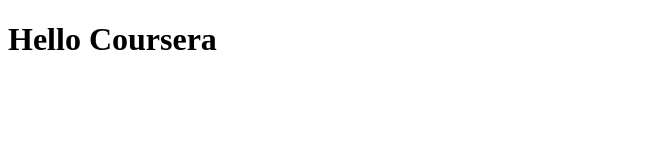
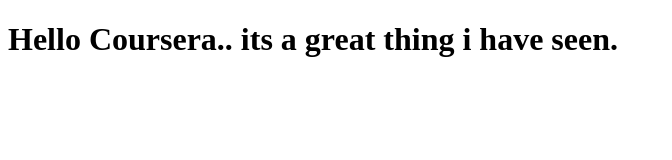
Before and after one commit to ashishldh/coursera-test, a plain HTML site: page site/index.html in a window 1280 px wide. Shown: the whole page, without its empty margins (0-672 px from the left). Drawn offline with Linux system fonts and the light colour scheme.

Commit message:
Small addition to our page content

```diff
--- a/site/index.html
+++ b/site/index.html
@@ -4,6 +4,6 @@
 	<title>hello Coursera!!</title>
 </head>
 <body>
-<h1> Hello Coursera</h1>
+<h1> Hello Coursera.. its a great thing i have seen.</h1>
 </body>
 </html>
```
